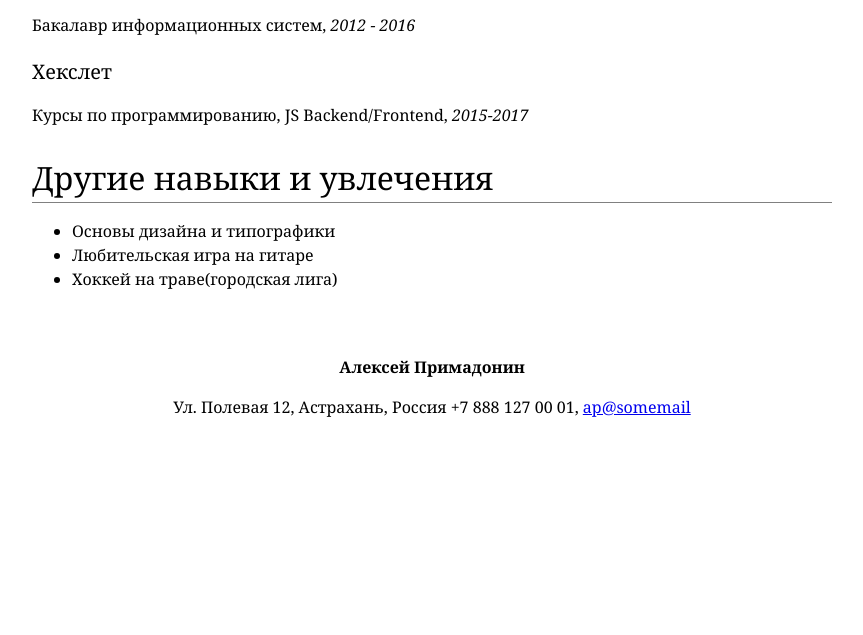
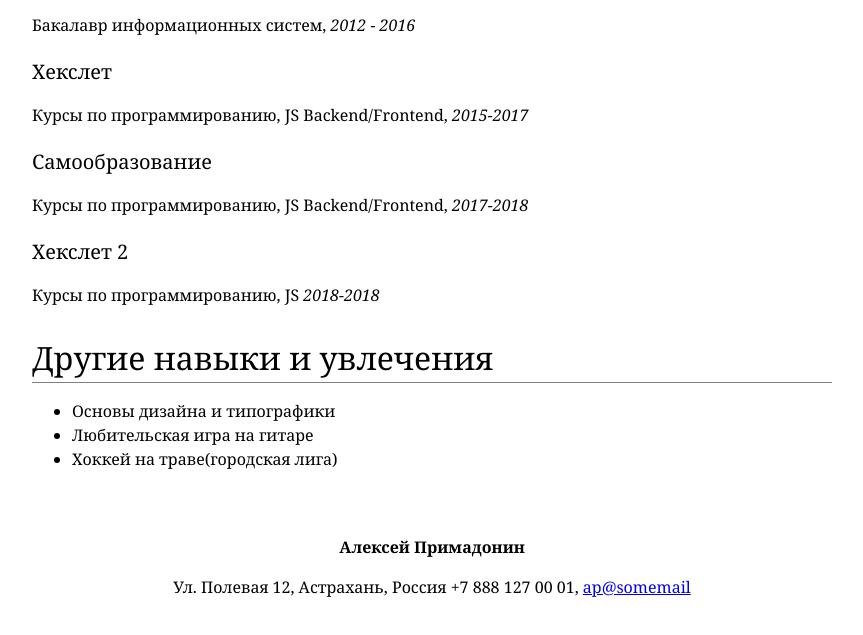
Before and after one commit to rodomed/hexlet, a plain HTML site: page index.html in a window 1280 px wide. Shown: the part 792-1427 px from the top of the page, without its empty margins (208-1071 px from the left). Before the commit the page ends 1255 px from the top, so only its background shows below. Drawn offline with Linux system fonts and the light colour scheme.

Commit message:
added 2 items to education

```diff
--- a/index.html
+++ b/index.html
@@ -68,6 +68,18 @@
             <p>
                 Курсы по программированию, JS Backend/Frontend, <i>2015-2017</i>
             </p>
+            <h3>
+                Самообразование
+            </h3>
+            <p>
+                Курсы по программированию, JS Backend/Frontend, <i>2017-2018</i>
+            </p>
+            <h3>
+                Хекслет 2
+            </h3>
+            <p>
+                Курсы по программированию, JS <i>2018-2018</i>
+            </p>
         </section>
         <section>
             <h2>Другие навыки и увлечения</h2>
```
